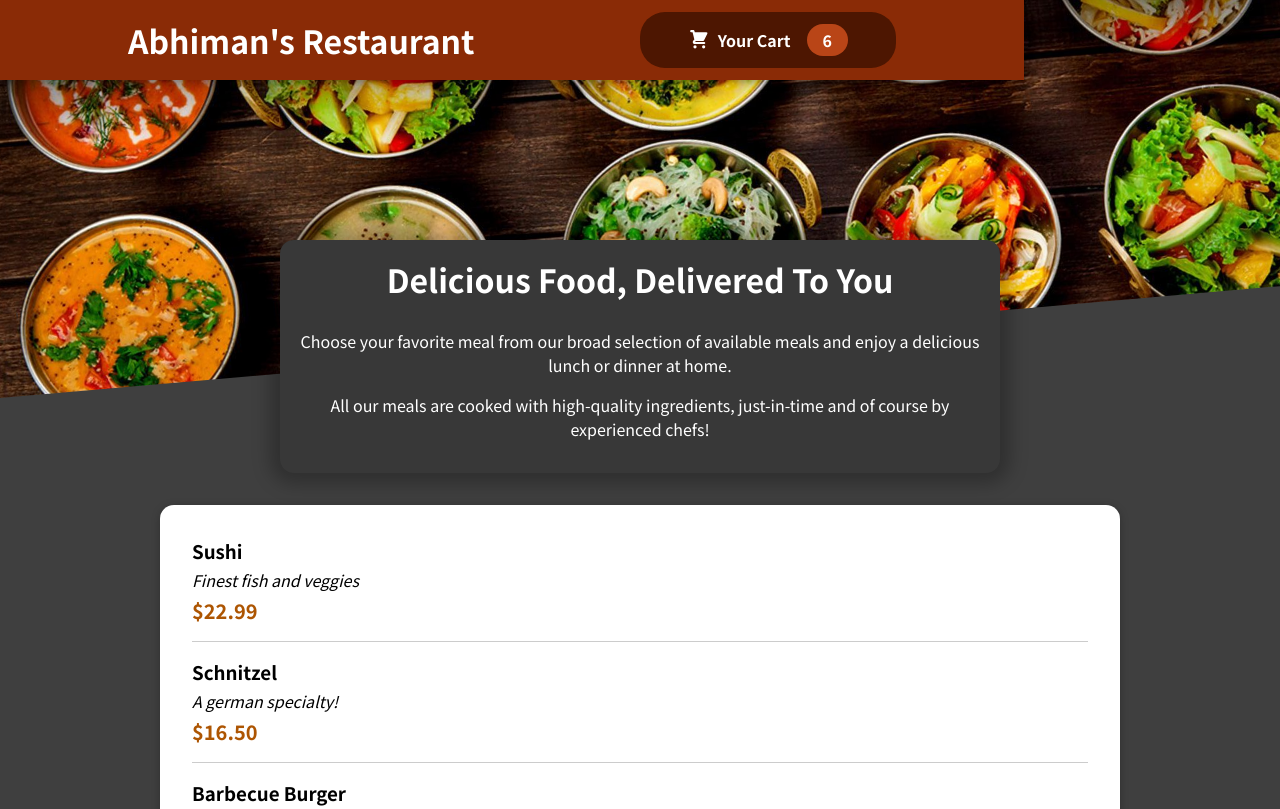
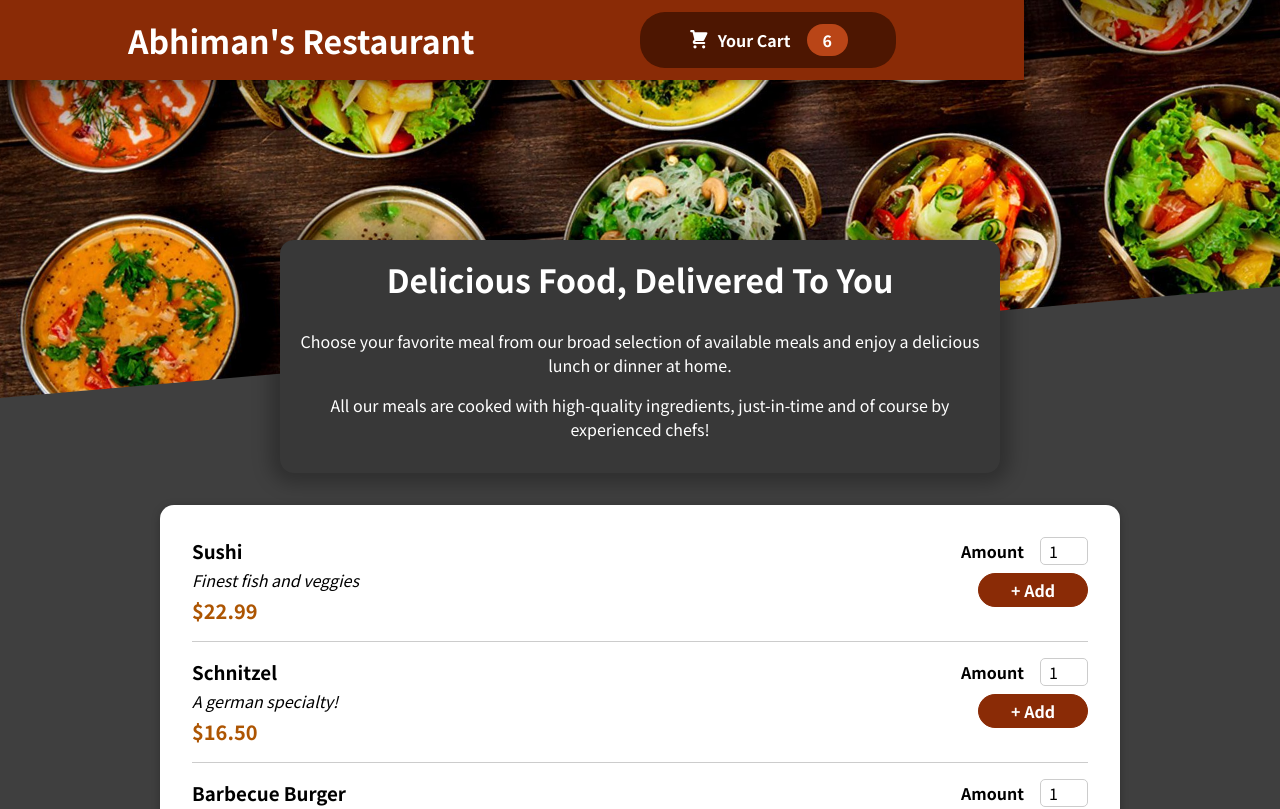
Before and after one commit to abhimax/react-online-food-ordering-app, a React (Create React App) app: page / in a window 1280 px wide. Shown: the top 809 px of the page. Built offline with nearby package versions, Linux system fonts and the light colour scheme.

Commit message:
feat: add meal input form

```diff
--- a/src/components/Meals/MealItem.js
+++ b/src/components/Meals/MealItem.js
@@ -1,4 +1,5 @@
 import classes from "./MealItem.module.css";
+import MealItemForm from "./MealItemForm";
 const MealItem = ({name, description, price}) => {
     const mealPrice = `$${price.toFixed(2)}`;
     return <li className={classes.meal}>
@@ -7,7 +8,9 @@
             <div className={classes.description}>{description}</div>
             <div className={classes.price}>{mealPrice}</div>
         </div>
-        <div></div>
+        <div>
+            <MealItemForm/>
+        </div>
     </li>
 };
 export default MealItem;
--- /dev/null
+++ b/src/components/Meals/MealItemForm.js
@@ -0,0 +1,21 @@
+import Input from "../UI/Input";
+import classes from "./MealItemForm.module.css";
+const MealItemForm = () => {
+  return (
+    <form className={classes.form}>
+      <Input
+        label="Amount"
+        input={{
+          id: "amount",
+          type: "number",
+          min: "1",
+          max: "5",
+          step: "1",
+          defaultValue: "1",
+        }}
+      />
+      <button>+ Add</button>
+    </form>
+  );
+};
+export default MealItemForm;
--- /dev/null
+++ b/src/components/Meals/MealItemForm.module.css
@@ -0,0 +1,20 @@
+.form {
+  text-align: right;
+}
+
+.form button {
+  font: inherit;
+  cursor: pointer;
+  background-color: #8a2b06;
+  border: 1px solid #8a2b06;
+  color: white;
+  padding: 0.25rem 2rem;
+  border-radius: 20px;
+  font-weight: bold;
+}
+
+.form button:hover,
+.form button:active {
+  background-color: #641e03;
+  border-color: #641e03;
+}
--- /dev/null
+++ b/src/components/UI/Input.js
@@ -0,0 +1,10 @@
+import classes from "./Input.module.css";
+const Input = (props) => {
+  return (
+    <div className={classes.input}>
+      <label htmlFor={props.input.id}>{props.label}</label>
+      <input {...props.input} />
+    </div>
+  );
+};
+export default Input;
--- /dev/null
+++ b/src/components/UI/Input.module.css
@@ -0,0 +1,18 @@
+.input {
+  display: flex;
+  align-items: center;
+  margin-bottom: 0.5rem;
+}
+
+.input label {
+  font-weight: bold;
+  margin-right: 1rem;
+}
+
+.input input {
+  width: 3rem;
+  border-radius: 5px;
+  border: 1px solid #ccc;
+  font: inherit;
+  padding-left: 0.5rem;
+}
```
